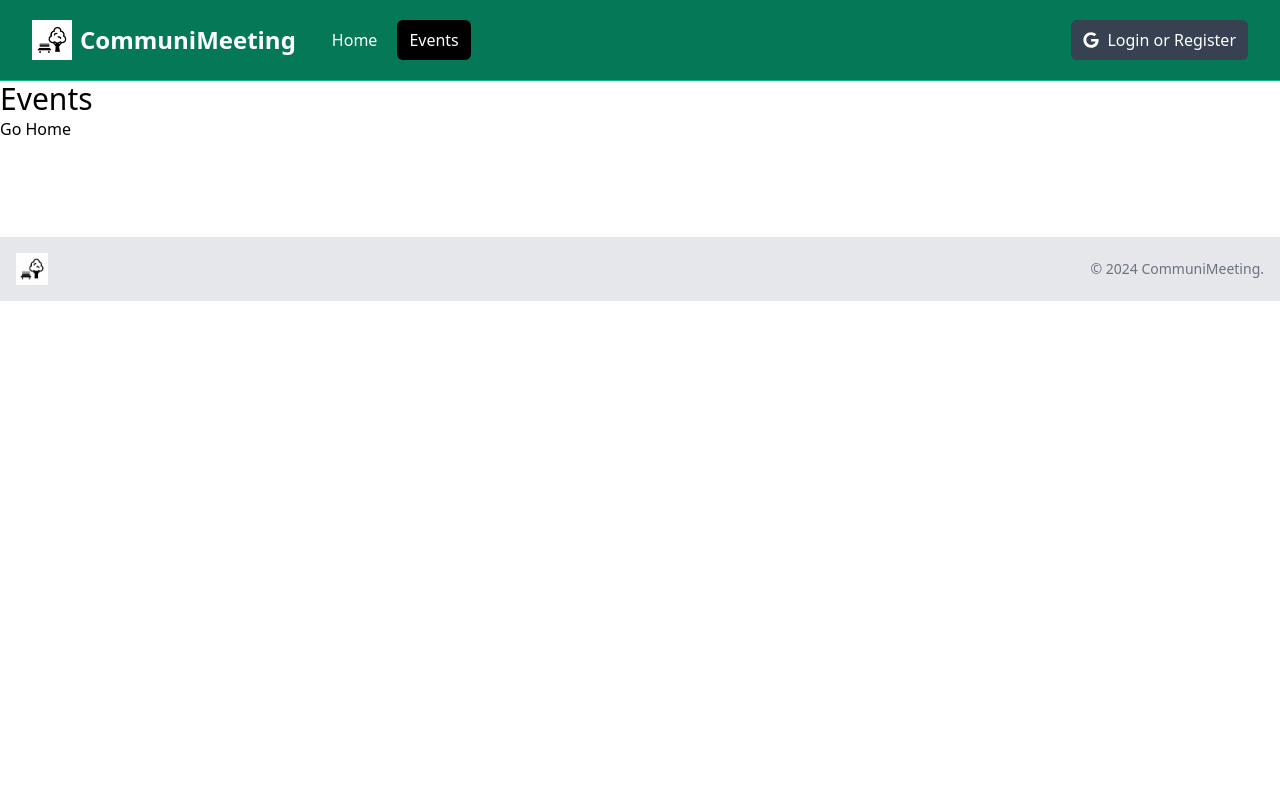
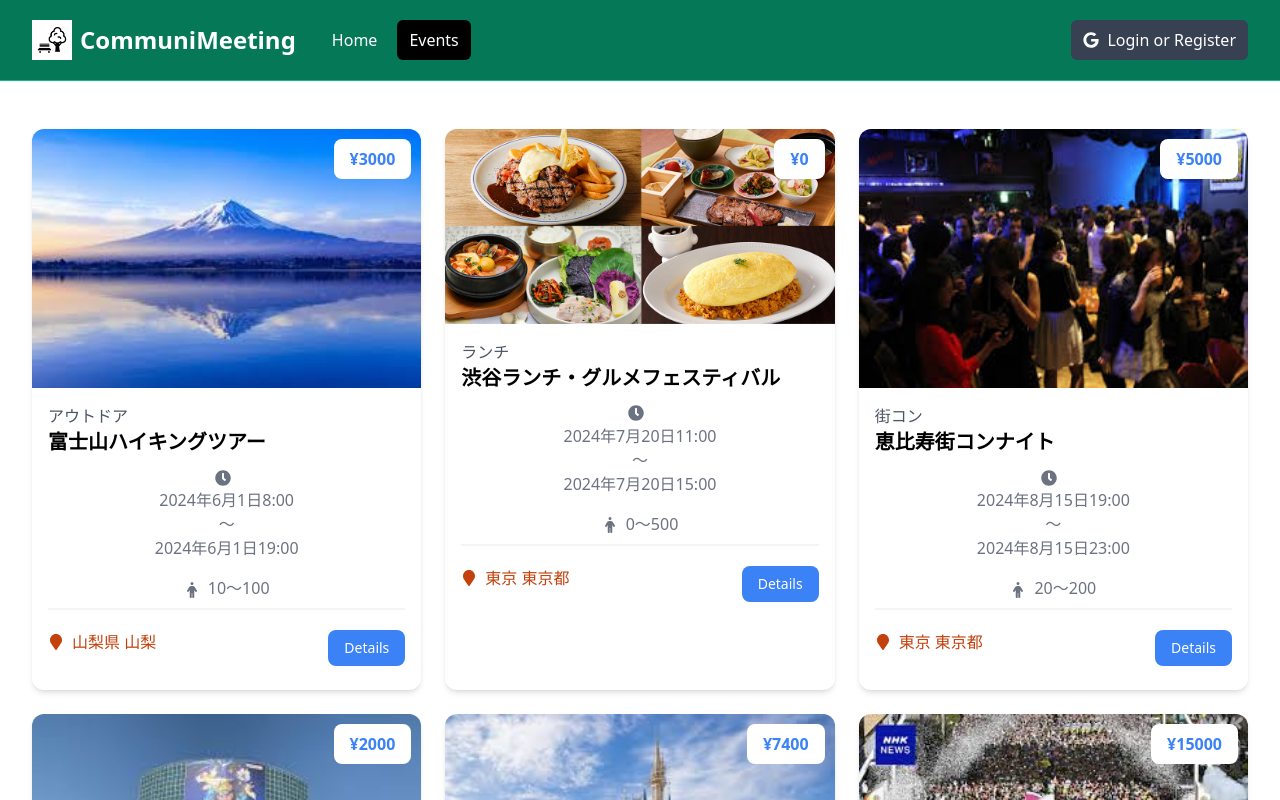
Before and after one commit to naonao-aaa/CommuniMeet-TS-Next14, a Next.js app: page /events in a window 1280 px wide. Shown: the top 800 px of the page. Built offline with nearby package versions, Linux system fonts and the light colour scheme.

Commit message:
EventsページとEventCardコンポーネントの作成 npm install date-fns

```diff
--- a/app/events/page.tsx
+++ b/app/events/page.tsx
@@ -1,12 +1,21 @@
-import Link from "next/link";
-import React from "react";
+import events from "@/events.json";
+import EventCard from "@/components/EventCard";
 
 const EventsPage: React.FC = () => {
   return (
-    <div>
-      <h1 className="text-3xl">Events</h1>
-      <Link href="/">Go Home</Link>
-    </div>
+    <section className="px-4 py-6">
+      <div className="container-xl lg:container m-auto px-4 py-6">
+        {events.length === 0 ? (
+          <p>No events found</p>
+        ) : (
+          <div className="grid grid-cols-1 md:grid-cols-3 gap-6">
+            {events.map((event) => (
+              <EventCard key={event._id} event={event} />
+            ))}
+          </div>
+        )}
+      </div>
+    </section>
   );
 };
 
--- /dev/null
+++ b/components/EventCard.tsx
@@ -0,0 +1,79 @@
+import Image from "next/image";
+import Link from "next/link";
+import { FaClock, FaMapMarker } from "react-icons/fa";
+import { FaPerson } from "react-icons/fa6";
+import { format } from "date-fns";
+import { ja } from "date-fns/locale";
+
+import { Event } from "../types/event";
+
+// Propsの型を定義。
+interface EventCardProps {
+  event: Event;
+}
+
+const EventCard: React.FC<EventCardProps> = ({ event }) => {
+  return (
+    <div className="rounded-xl shadow-md relative">
+      <Image
+        src={`/images/events/${event.images[0]}`}
+        alt="イベントの説明"
+        height={0}
+        width={0}
+        sizes="100vw"
+        className="w-full h-auto rounded-t-xl"
+      />
+      <div className="p-4">
+        <div className="text-left md:text-center lg:text-left mb-2">
+          <div className="text-gray-600">{event.type}</div>
+          <h3 className="text-xl font-bold">{event.name}</h3>
+        </div>
+        <h3 className="absolute top-[10px] right-[10px] bg-white px-4 py-2 rounded-lg text-blue-500 font-bold text-right md:text-center lg:text-right">
+          ¥{event.ticket_info.price}
+        </h3>
+
+        <div className="flex justify-center gap-4 text-gray-500">
+          <p className="text-gray-500 mb-4 text-center">
+            <FaClock className="inline mr-2" />
+            <br />
+            {format(new Date(event.date_time.start), "yyyy年M月d日H:mm", {
+              locale: ja,
+            })}
+            <br />
+            〜
+            <br />
+            {format(new Date(event.date_time.end), "yyyy年M月d日H:mm", {
+              locale: ja,
+            })}
+          </p>
+        </div>
+
+        <div className="flex justify-center gap-4 text-gray-500 mb-2">
+          <p>
+            <FaPerson className="inline mr-2" />
+            {event.attendee_limits.min}〜{event.attendee_limits.max}
+          </p>
+        </div>
+
+        <div className="border border-gray-100 mb-5"></div>
+
+        <div className="flex flex-col lg:flex-row justify-between mb-2">
+          <div className="flex align-middle gap-2 mb-4 lg:mb-0">
+            <FaMapMarker className="text-orange-700 mt-1" />
+            <span className="text-orange-700">
+              {" "}
+              {event.location.city} {event.location.state}{" "}
+            </span>
+          </div>
+          <Link
+            href={`/events/${event._id}`}
+            className="h-[36px] bg-blue-500 hover:bg-blue-600 text-white px-4 py-2 rounded-lg text-center text-sm"
+          >
+            Details
+          </Link>
+        </div>
+      </div>
+    </div>
+  );
+};
+export default EventCard;
--- a/package.json
+++ b/package.json
@@ -9,6 +9,7 @@
     "lint": "next lint"
   },
   "dependencies": {
+    "date-fns": "^3.6.0",
     "next": "14.2.3",
     "react": "^18",
     "react-dom": "^18",
```
Also changed, not shown: 1 other file (tests, documents, lock files or other folders).
